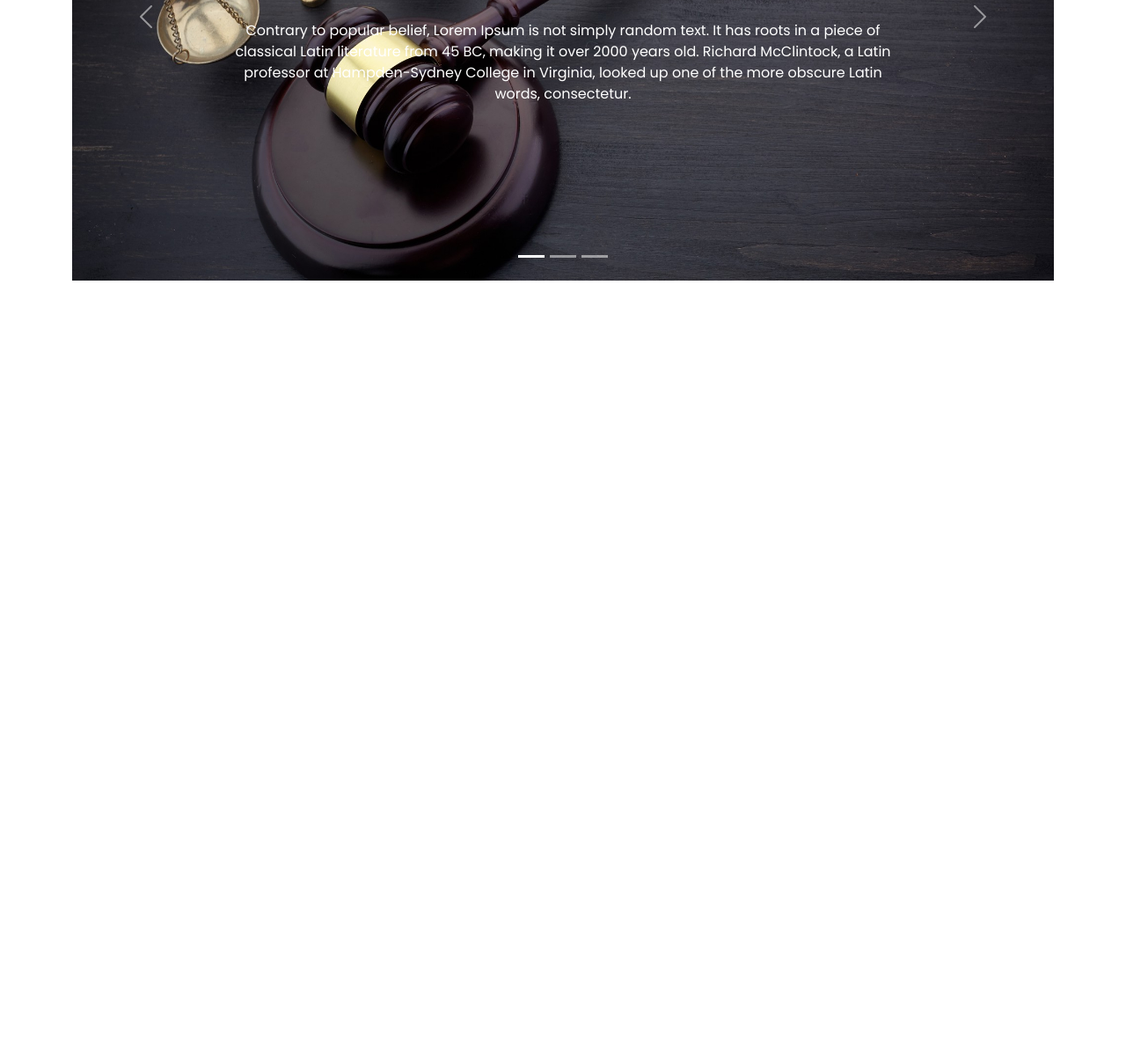
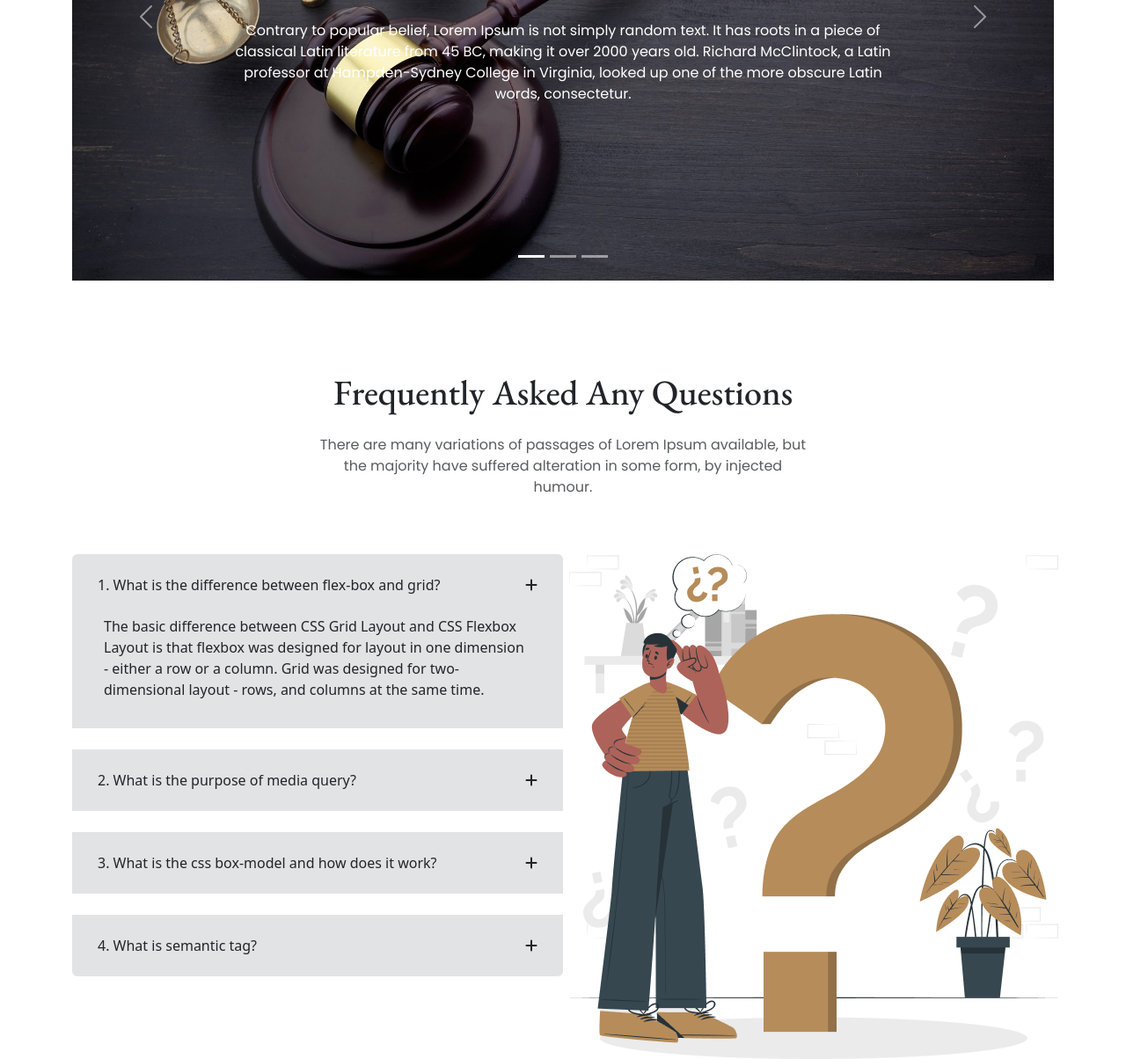
Before and after one commit to sourav55555/legal-house, a plain HTML site: page index.html in a window 1280 px wide. Shown: the part 2667-3871 px from the top of the page at 88% size. Before the commit the page ends 2986 px from the top, so only its background shows below. Drawn offline with nearby package versions, Linux system fonts and the light colour scheme; files whose address does not match are found by name.

Commit message:
question ans

```diff
--- a/index.html
+++ b/index.html
@@ -234,6 +234,74 @@
                 </div>
             </section>
 
+            <!-- question section  -->
+            <section class="mt-5 pt-5 text-center">
+                <h2 class="custom-h2 mt-5 mb-4">Frequently Asked Any Questions</h2>
+                <p class="poppins text-muted mb-5 w-50 mx-auto">
+                    There are many variations of passages of Lorem Ipsum available, but the majority have suffered alteration in some form, by injected humour.
+                </p>
+
+                <div class="d-flex pt-3">
+
+                    <!-- accordion  -->
+                <div class="accordion text-start w-50" id="questions" aria-colspan="">
+                    <div class="accordion-item p-3 mb-4 border-0 bg-secondary-subtle">
+                      <h2 class="accordion-header" id="headingOne">
+                        <button class="btn bg-transparent d-flex align-items-center justify-content-between w-100" type="button" data-bs-toggle="collapse" data-bs-target="#collapseOne" aria-expanded="true" aria-controls="collapseOne">
+                          1. What is the difference between flex-box and grid? <i class="fa-solid fa-plus ms-auto"></i>
+                        </button>
+                      </h2>
+                      <div id="collapseOne" class="accordion-collapse collapse show" aria-labelledby="headingOne" data-bs-parent="#questions">
+                        <div class="accordion-body">
+                            The basic difference between CSS Grid Layout and CSS Flexbox Layout is that flexbox was designed for layout in one dimension - either a row or a column. Grid was designed for two-dimensional layout - rows, and columns at the same time.
+                        </div>
+                      </div>
+                    </div>
+                    <div class="accordion-item p-3 mb-4 border-0 bg-secondary-subtle">
+                      <h2 class="accordion-header" id="headingTwo">
+                        <button class="btn bg-transparent d-flex align-items-center justify-content-between w-100" type="button" data-bs-toggle="collapse" data-bs-target="#collapseTwo" aria-expanded="false" aria-controls="collapseTwo">
+                          2. What is the purpose of media query? <i class="fa-solid fa-plus ms-auto"></i>
+                        </button>
+                      </h2>
+                      <div id="collapseTwo" class="accordion-collapse collapse" aria-labelledby="headingTwo" data-bs-parent="#questions">
+                        <div class="accordion-body">
+                            Media queries are a key part of responsive web design, as they allow you to create different layouts depending on the size of the viewport, but they can also be used to detect other things about the environment your site is running on, for example whether the user is using a touchscreen rather than a mouse.
+                        </div>
+                      </div>
+                    </div>
+                    <div class="accordion-item p-3 mb-4 border-0 bg-secondary-subtle">
+                      <h2 class="accordion-header" id="headingThree">
+                        <button class="btn bg-transparent d-flex align-items-center justify-content-between w-100" type="button" data-bs-toggle="collapse" data-bs-target="#collapseThree" aria-expanded="false" aria-controls="collapseThree">
+                          3. What is the css box-model and how does it work? <i class="fa-solid fa-plus ms-auto"></i>
+                        </button>
+                      </h2>
+                      <div id="collapseThree" class="accordion-collapse collapse" aria-labelledby="headingThree" data-bs-parent="#questions">
+                        <div class="accordion-body">
+                            A box in CSS consists of a content area, which is where any text, images, or other HTML elements are displayed. This is optionally surrounded by padding, a border, and a margin, on one or more sides. The box model describes how these elements work together to create a box as displayed by CSS.
+                        </div>
+                      </div>
+                    </div>
+                    <div class="accordion-item p-3 mb-4 border-0 bg-secondary-subtle">
+                      <h2 class="accordion-header" id="headingFour">
+                        <button class="btn bg-transparent d-flex align-items-center justify-content-between w-100" type="button" data-bs-toggle="collapse" data-bs-target="#collapseFour" aria-expanded="false" aria-controls="collapseFour">
+                          4. What is semantic tag? <i class="fa-solid fa-plus ms-auto"></i>
+                        </button>
+                      </h2>
+                      <div id="collapseFour" class="accordion-collapse collapse" aria-labelledby="headingFour" data-bs-parent="#questions">
+                        <div class="accordion-body">
+                            The semantic HTML tags help the search engines and other user devices to determine the importance and context of web pages. The pages made with semantic elements are much easier to read. It has greater accessibility. It offers a better user experience.
+                        </div>
+                      </div>
+                    </div>
+                </div>
+                    <div class="w-50">
+                        <img src="images/Framee.png" alt="">
+                    </div>
+                </div>
+
+
+            </section>
+
         </main>
 
 
```
